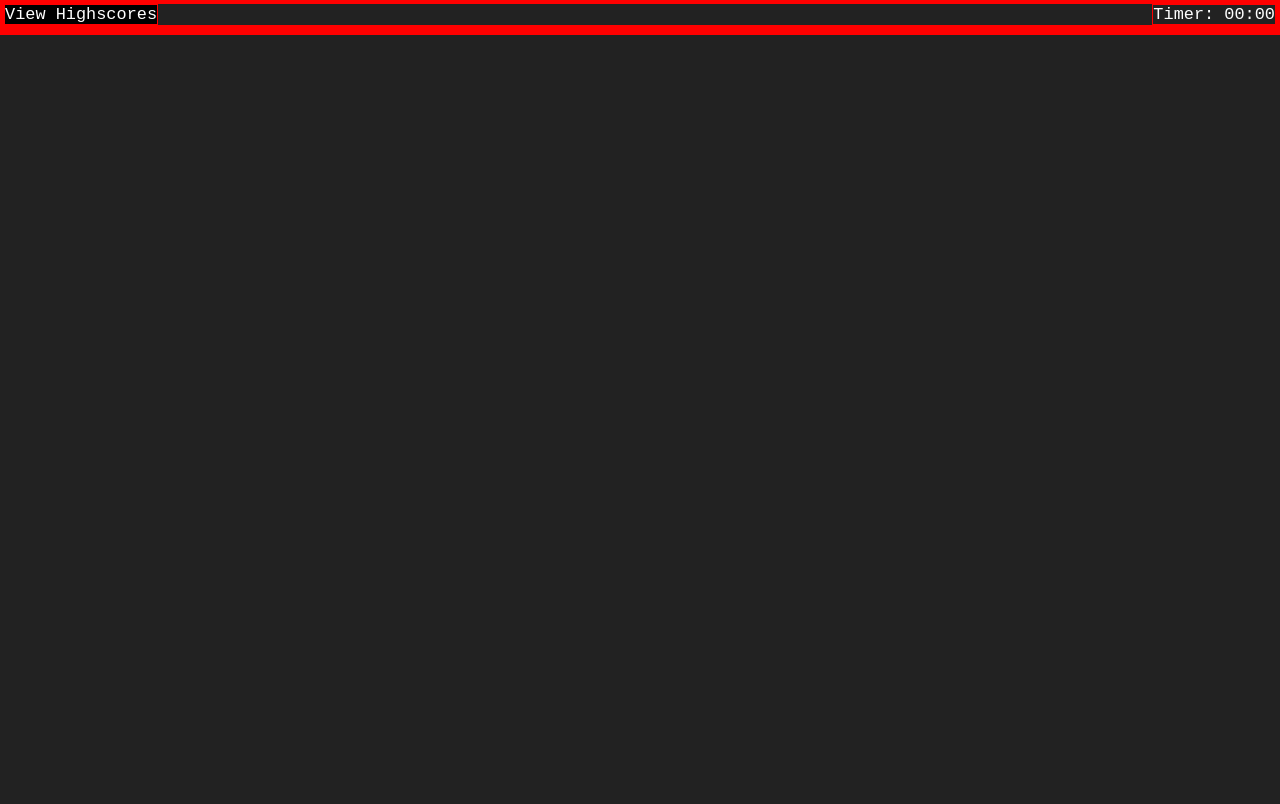
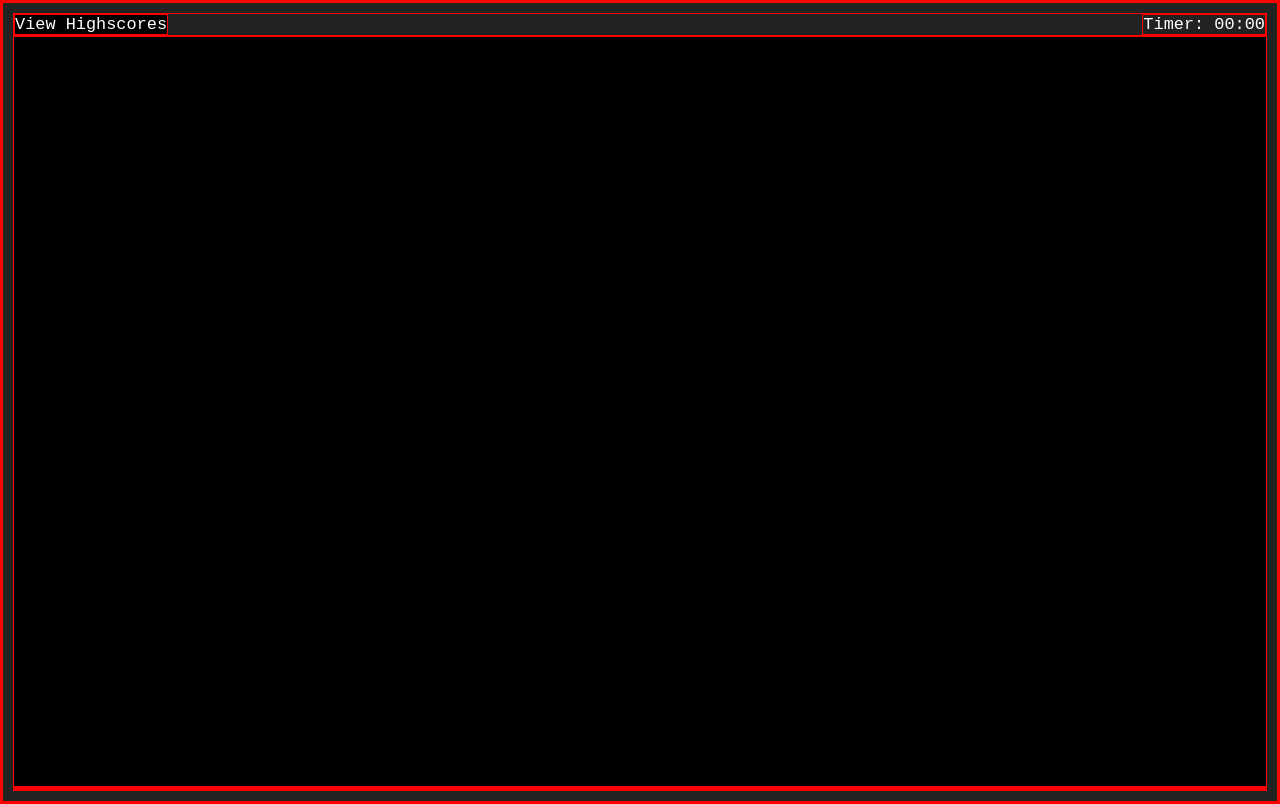
Before and after one commit to Titan-MP/cyberpunk-code-quiz, a plain HTML site: page resources/index.html in a window 1280 px wide. Drawn offline with Linux system fonts and the light colour scheme; files whose address does not match are found by name.

Commit message:
fixed outer container

```diff
--- a/resources/assets/workspace/css/primary-style.css
+++ b/resources/assets/workspace/css/primary-style.css
@@ -37,6 +37,9 @@ button {
 .outer-container  {
     padding: 10px;
     height: 100vh;
+    display: flex;
+    flex-direction:column;
+    justify-content: start;
 }
 
 /* ------------------- */
--- a/resources/index.html
+++ b/resources/index.html
@@ -9,7 +9,7 @@
 </head>
 <body>
      <!-- main outer div -->
-    <div class="outer container">
+    <div class="outer-container">
 
 <!-- Top bar section  -->
 <div class = "top-bar">
@@ -18,7 +18,7 @@
 </div>
 
 <!-- inner div -->
-    <div class="inner container">
+    <div class="inner-container">
 
 
         <!-- main header/quiz intro section -->
```
